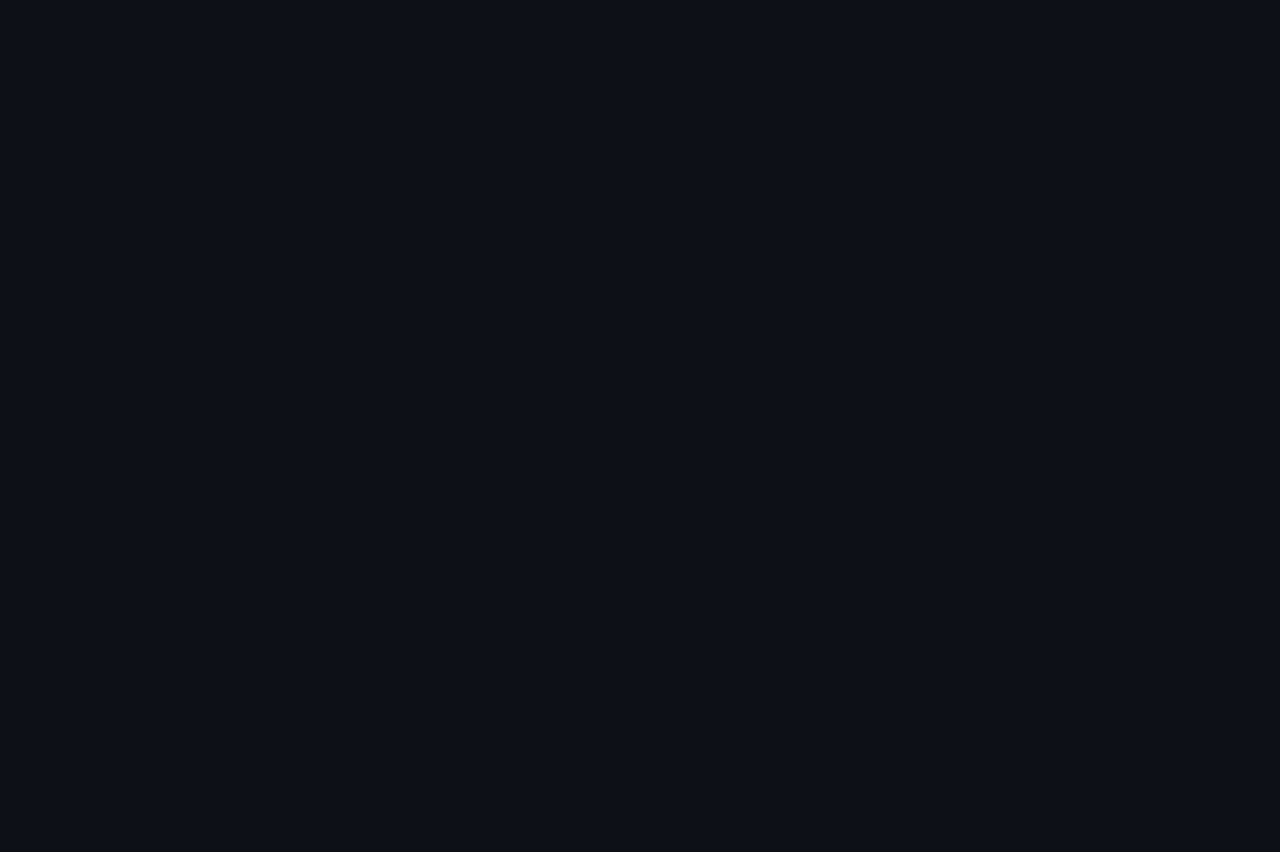
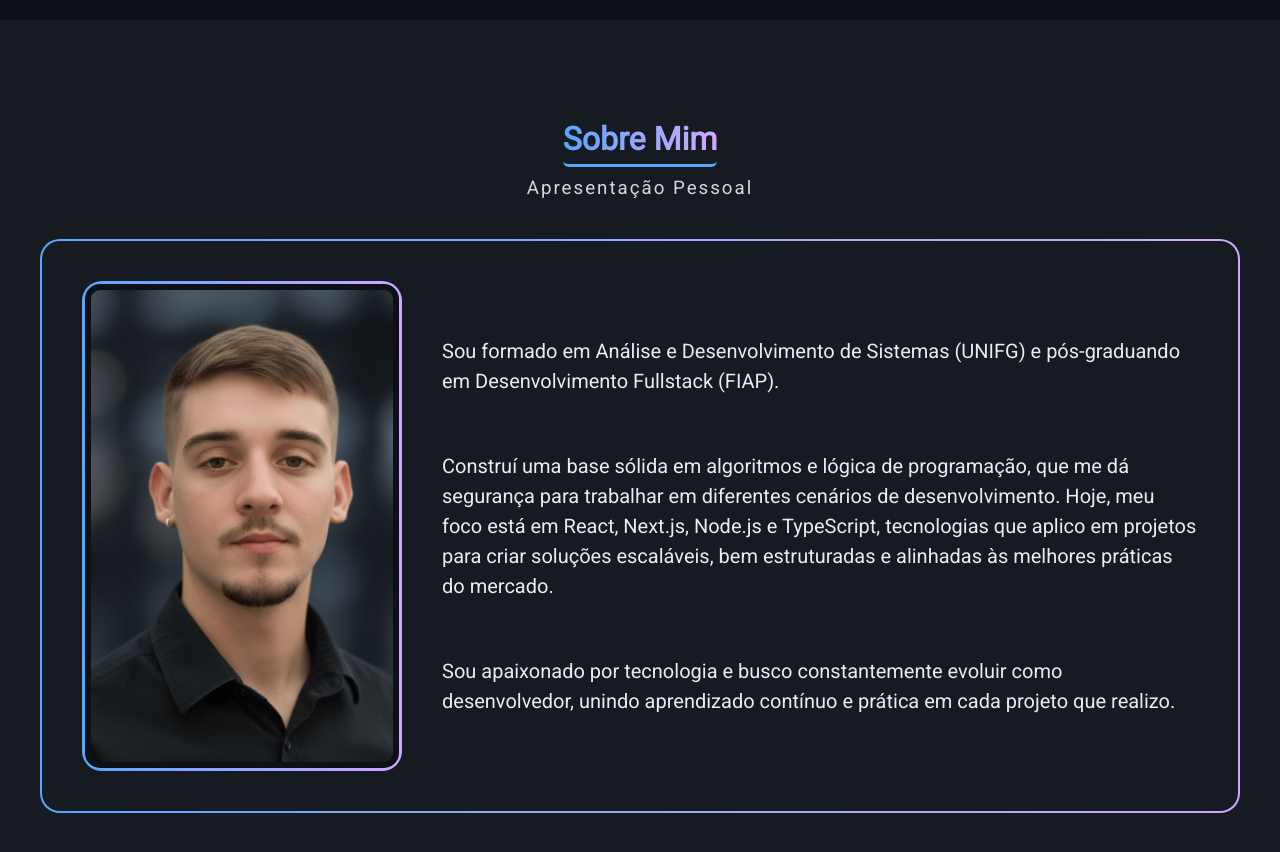
Before and after one commit to PedroPassos081/Portfolio-2.0, a React (Vite) app: page / in a window 1280 px wide. Shown: the part 720-1572 px from the top of the page. Before the commit the page ends 800 px from the top, so only its background shows below. Built offline with nearby package versions, Linux system fonts and the light colour scheme.

Commit message:
Finalizando o About do projeto

```diff
--- a/src/App.jsx
+++ b/src/App.jsx
@@ -1,11 +1,14 @@
+import About from "./components/About";
 import Header from "./components/Header";
 import Hero from "./components/Hero";
+
 
 function App() {
   return (
     <>
       <Header />
       <Hero />
+      <About />
     </>
   );
 }
--- /dev/null
+++ b/src/components/About/index.jsx
@@ -0,0 +1,128 @@
+// src/components/About/index.jsx
+import styled from "styled-components";
+import fotoPerfil from "../../assets/images/minha_foto.png";
+
+const Section = styled.section`
+  background: ${({ theme }) => theme.colors.panel};
+  color: ${({ theme }) => theme.colors.text};
+  padding: 100px 0;
+`;
+
+const Container = styled.div`
+  max-width: 1240px;
+  margin: 0 auto;
+  padding: 0 20px;
+`;
+
+const TitleWrap = styled.div`
+  text-align: center;
+  margin-bottom: 40px;
+
+  h2 {
+    font-size: 32px;
+    background: linear-gradient(to right, #58a6ff, #d2a8ff);
+    -webkit-background-clip: text;
+    background-clip: text;
+    color: transparent;
+    border-bottom: 3px solid ${({ theme }) => theme.colors.primary};
+    display: inline-block;
+    padding-bottom: 6px;
+    border-radius: 6px;
+  }
+  h3 {
+    margin-top: 10px;
+    font-weight: 400;
+    letter-spacing: 2px;
+    color: ${({ theme }) => theme.colors.text};
+    opacity: 0.9;
+  }
+
+`;
+
+/* Borda gradiente externa */
+const CardOuter = styled.div`
+  border-radius: 20px;
+  padding: 2px; /* espessura da borda */
+  background: linear-gradient(to right, #58a6ff, #d2a8ff);
+`;
+
+/* Conteúdo interno sólido */
+const CardInner = styled.div`
+  background: ${({ theme }) => theme.colors.panel};
+  border-radius: 18px;
+  padding: 40px;
+
+  display: grid;
+  grid-template-columns: 320px 1fr;
+  gap: 40px;
+
+  @media (max-width: ${({ theme }) => theme.bp.md}) {
+    grid-template-columns: 1fr;
+  }
+`;
+
+const Photo = styled.div`
+  display: flex;
+  border-radius: 20px;
+  padding: 3px; /* espessura da borda */
+  background: linear-gradient(to right, #58a6ff, #d2a8ff);
+
+  img {
+    width: 320px;
+    max-width: 100%;
+    border-radius: 15px; /* menor que o pai */
+    background: ${({ theme }) => theme.colors.bg};
+    padding: 6px; /* respiro entre borda e foto */
+    object-fit: cover;
+  }
+`;
+
+const Text = styled.div`
+  p {
+    font-size: 20px;
+    line-height: 30px;
+    margin: 55px 0;
+    color: ${({ theme }) => theme.colors.text};
+  }
+`;
+
+export default function About() {
+    return (
+        <Section id="sobre">
+            <Container>
+                <TitleWrap>
+                    <h2>Sobre Mim</h2>
+                    <h3>Apresentação Pessoal</h3>
+                </TitleWrap>
+
+                <CardOuter data-aos="flip-up" data-aos-duration="1500">
+                    <CardInner>
+                        <Photo>
+                            <img src={fotoPerfil} alt="Pedro Passos" />
+                        </Photo>
+
+                        <Text>
+                            <p>
+                                Sou formado em Análise e Desenvolvimento de Sistemas (UNIFG) e
+                                pós-graduando em Desenvolvimento Fullstack (FIAP).
+                            </p>
+                            <p>
+                                Construí uma base sólida em algoritmos e lógica de programação,
+                                que me dá segurança para trabalhar em diferentes cenários de
+                                desenvolvimento. Hoje, meu foco está em React, Next.js, Node.js
+                                e TypeScript, tecnologias que aplico em projetos para criar
+                                soluções escaláveis, bem estruturadas e alinhadas às melhores
+                                práticas do mercado.
+                            </p>
+                            <p>
+                                Sou apaixonado por tecnologia e busco constantemente evoluir
+                                como desenvolvedor, unindo aprendizado contínuo e prática em
+                                cada projeto que realizo.
+                            </p>
+                        </Text>
+                    </CardInner>
+                </CardOuter>
+            </Container>
+        </Section>
+    );
+}
```
